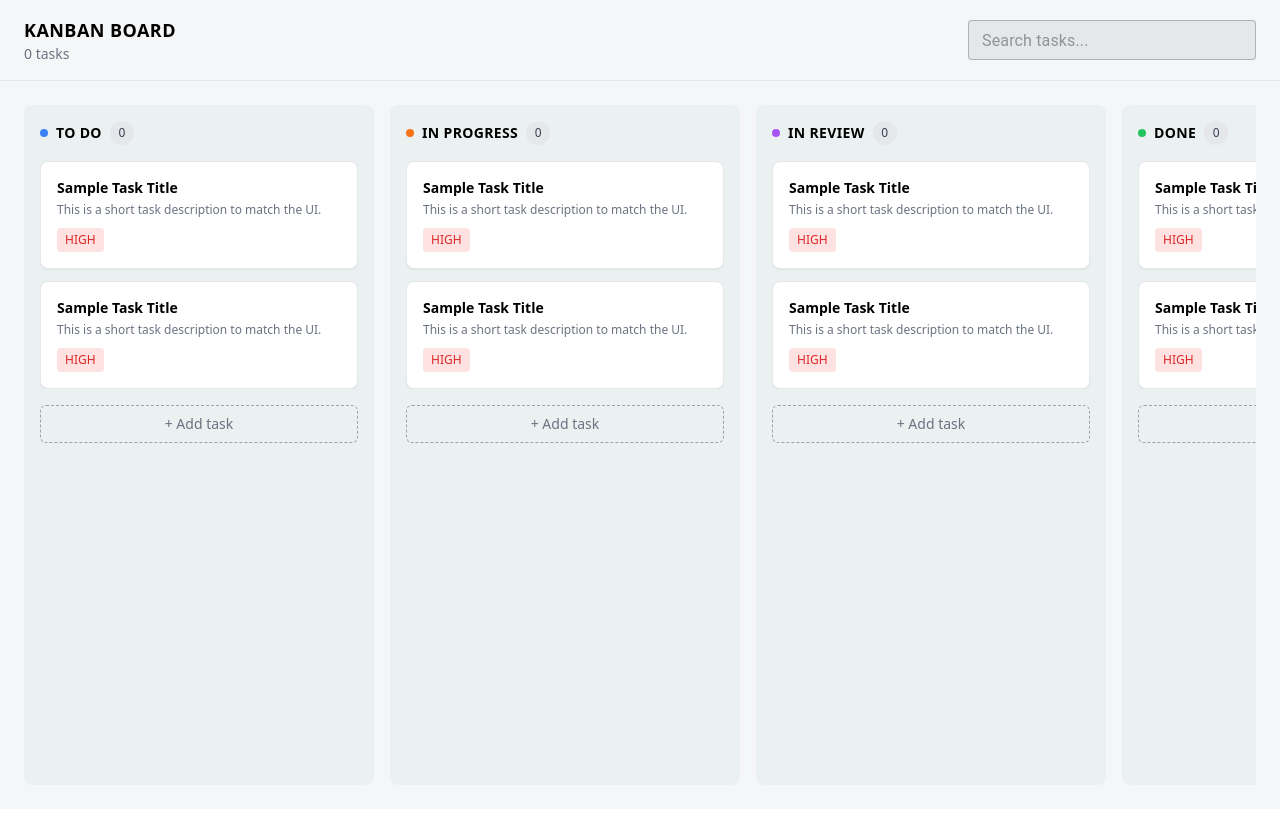
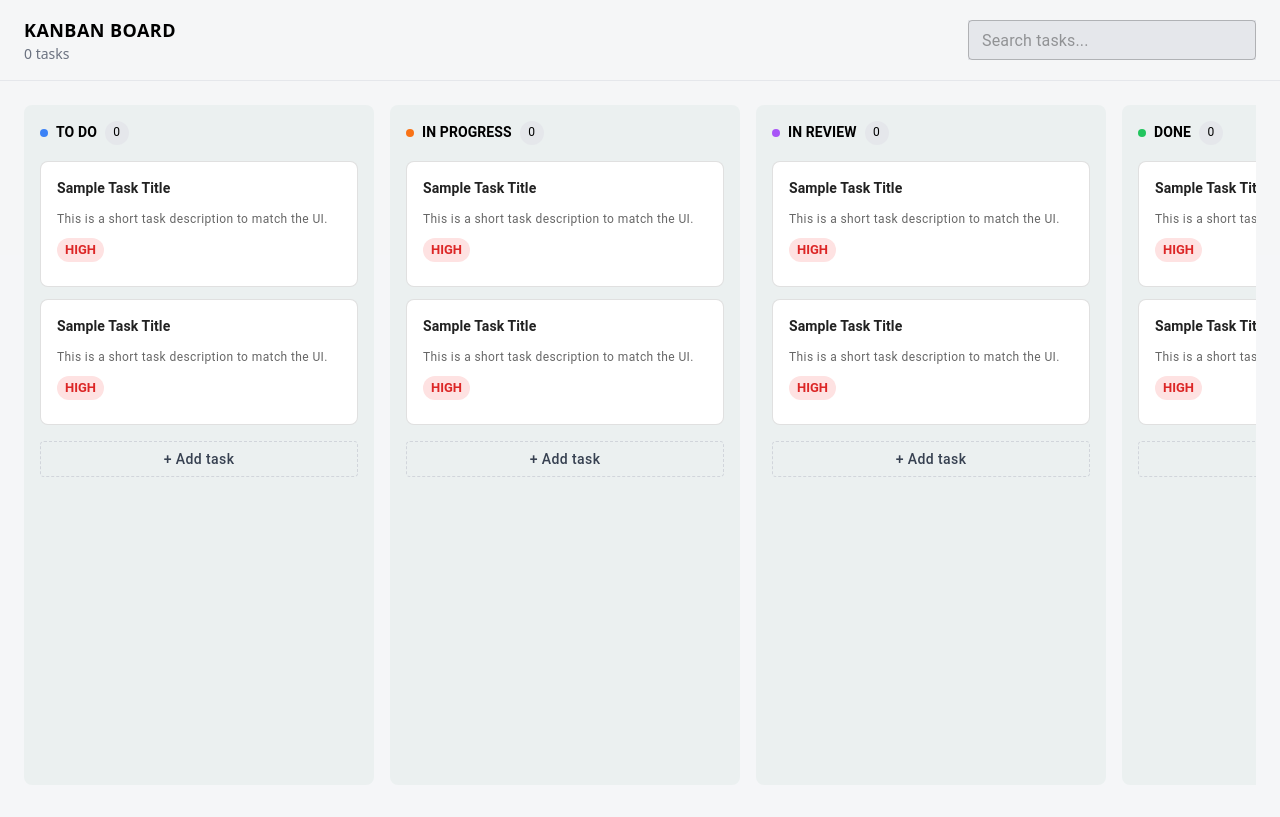
Before and after one commit to Waleedsaber22/wa-task-flow, a React (Create React App) app: page / in a window 1280 px wide. Built offline with nearby package versions, Linux system fonts and the light colour scheme.

Commit message:
TF-2 Refactored Components to use MUI

```diff
--- a/src/components/Board.jsx
+++ b/src/components/Board.jsx
@@ -1,13 +1,13 @@
+import { Box } from "@mui/material";
 import { COLUMNS } from "../constants/columns";
 import Column from "./Column";
 
-
 export default function Board() {
   return (
-    <div className="flex gap-4 overflow-auto">
+    <Box className="flex gap-4 overflow-x-auto pb-2">
       {COLUMNS.map((col) => (
         <Column key={col.key} column={col} />
       ))}
-    </div>
+    </Box>
   );
 }
--- a/src/components/Column.jsx
+++ b/src/components/Column.jsx
@@ -1,29 +1,54 @@
+import { Box, Typography, Button } from "@mui/material";
 import TaskCard from "./TaskCard";
 
 export default function Column({ column }) {
   return (
-    <div className="bg-[#ebf0f0] rounded-lg p-4 flex flex-col h-[calc(100vh-120px)] min-w-[350px] max-w-[350px] grow">
+    <Box
+      className="flex flex-col min-w-[350px] max-w-[350px] h-[calc(100vh-120px)]"
+      sx={{
+        backgroundColor: "#ebf0f0",
+        borderRadius: 2,
+        p: 2,
+      }}
+    >
+      {/* Header */}
+      <Box className="flex items-center gap-2 mb-4">
+        <Box
+          sx={{
+            width: 8,
+            height: 8,
+            borderRadius: "50%",
+          }}
+          className={column.color}
+        />
 
-      {/* Header */}
-      <div className="flex items-center gap-2 mb-4">
-        <span className={`w-2 h-2 rounded-full ${column.color}`} />
-        <h2 className="text-sm font-bold tracking-wide">
+        <Typography variant="subtitle2" fontWeight="bold">
           {column.title}
-        </h2>
-        <span className="text-xs w-6 h-6 flex justify-center items-center bg-gray-200 rounded-full text-gray-700">0</span>
-      </div>
+        </Typography>
+
+        <Box className="w-6 h-6 flex items-center justify-center bg-gray-200 rounded-full">
+          <Typography variant="caption">0</Typography>
+        </Box>
+      </Box>
 
       {/* Tasks */}
-      <div className="flex flex-col gap-3 overflow-y-auto">
-        {/* Static demo tasks */}
+      <Box className="flex flex-col gap-3 overflow-y-auto">
         <TaskCard />
         <TaskCard />
-      </div>
+      </Box>
 
       {/* Add Task */}
-      <button className="mt-4 border border-dashed border-gray-400 rounded-md py-2 text-sm text-gray-500 hover:bg-gray-300">
+      <Button
+        variant="outlined"
+        sx={{
+          mt: 2,
+          borderStyle: "dashed",
+          textTransform: "none",
+        }}
+        className="!text-gray-700 !border-gray-300"
+      >
         + Add task
-      </button>
-    </div>
+      </Button>
+    </Box>
   );
 }
--- a/src/components/TaskCard.jsx
+++ b/src/components/TaskCard.jsx
@@ -1,20 +1,29 @@
+import { Card, CardContent, Typography, Chip } from "@mui/material";
+
 export default function TaskCard() {
   return (
-    <div className="bg-white p-4 rounded-lg shadow-sm border border-gray-200">
+    <Card variant="outlined" sx={{ borderRadius: 2 }}>
+      <CardContent>
+        <Typography variant="subtitle2" fontWeight="600" gutterBottom>
+          Sample Task Title
+        </Typography>
 
-      <h3 className="text-sm font-semibold mb-1">
-        Sample Task Title
-      </h3>
+        <Typography variant="caption" color="text.secondary">
+          This is a short task description to match the UI.
+        </Typography>
 
-      <p className="text-xs text-gray-500 mb-2">
-        This is a short task description to match the UI.
-      </p>
-
-      {/* Priority */}
-      <span className="inline-block text-xs px-2 py-1 rounded bg-red-100 text-red-600">
-        HIGH
-      </span>
-
-    </div>
+        {/* Priority */}
+        <Chip
+          label="HIGH"
+          size="small"
+          sx={{
+            mt: 1,
+            backgroundColor: "#fee2e2",
+            color: "#dc2626",
+            fontWeight: 600,
+          }}
+        />
+      </CardContent>
+    </Card>
   );
 }
```
